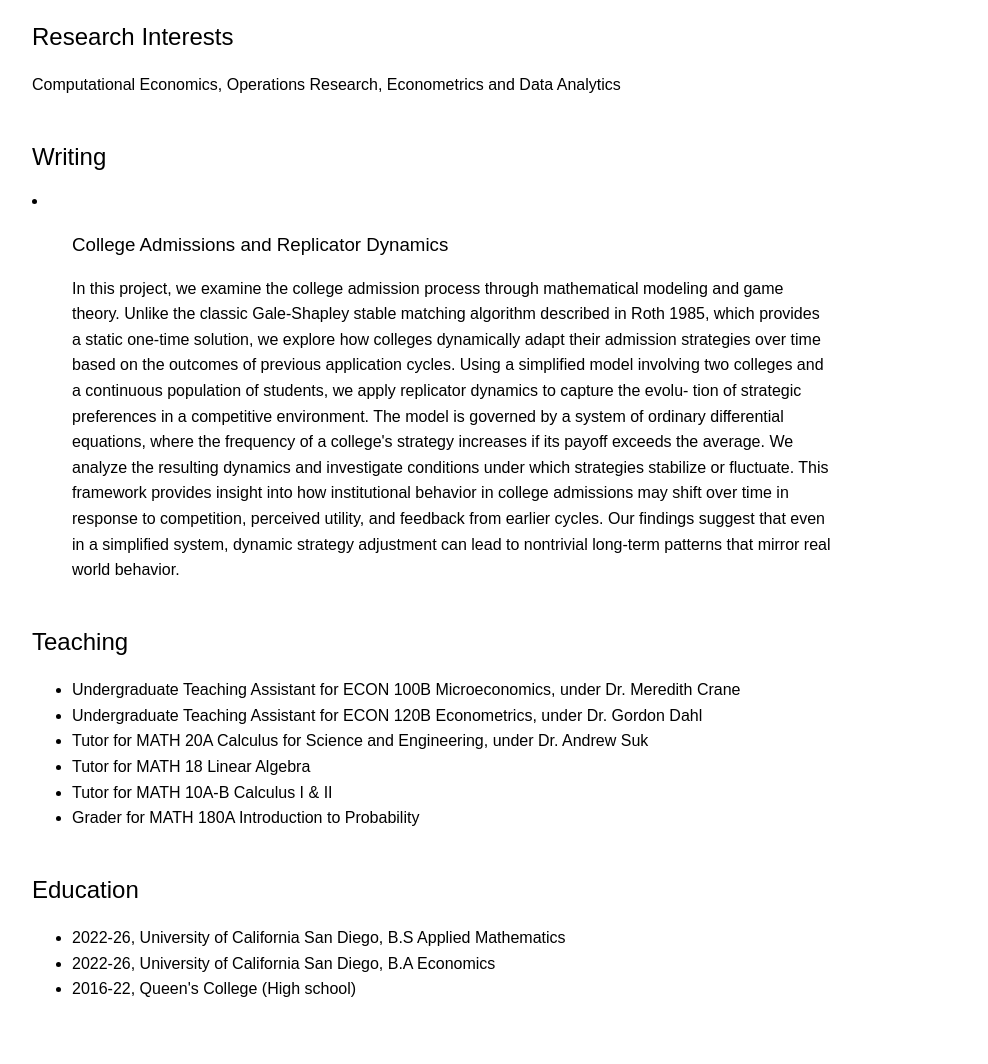
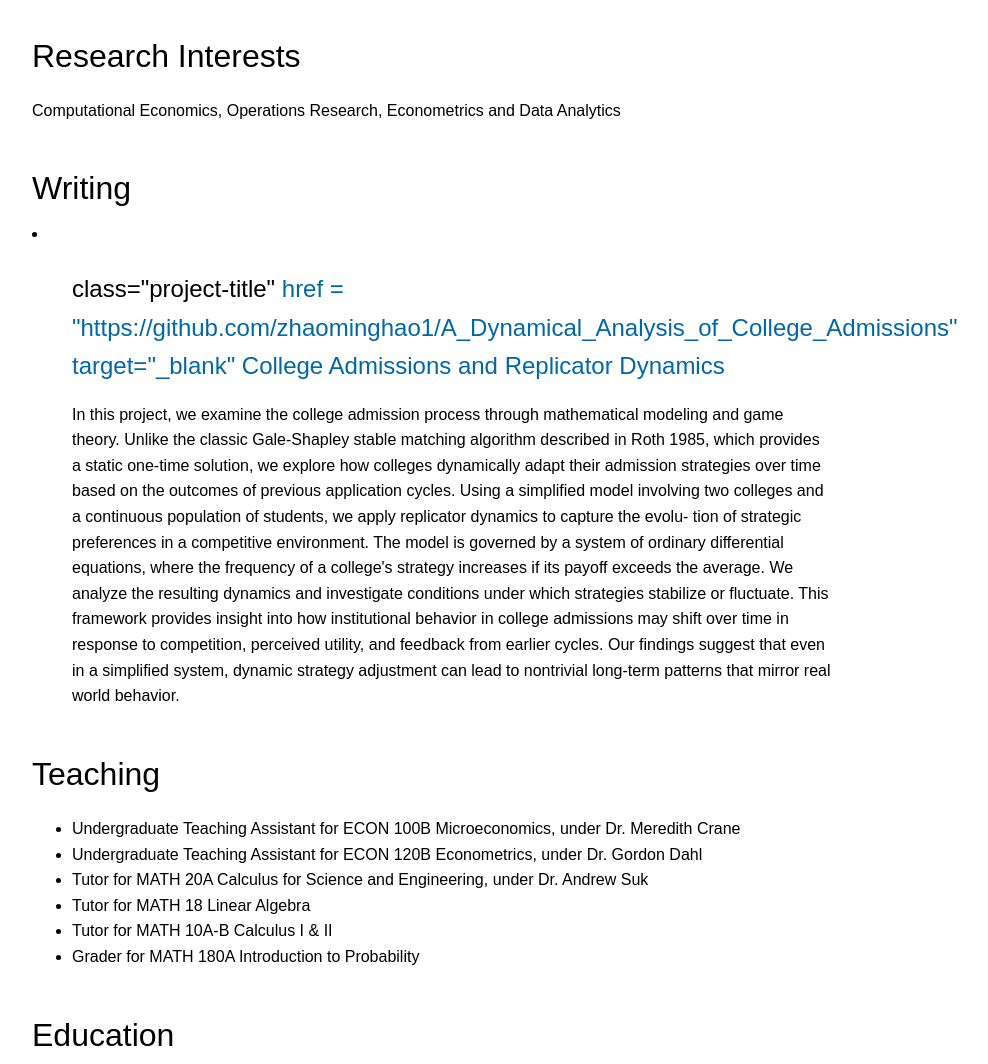
Before and after one commit to zhaominghao1/zhaominghao1.github.io, a plain HTML site: page index.html in a window 1280 px wide. Shown: the part 620-1684 px from the top of the page, without its empty margins (208-1196 px from the left). Drawn offline with Linux system fonts and the light colour scheme.

Commit message:
adding link to title and adding bullet

```diff
--- a/index.html
+++ b/index.html
@@ -35,12 +35,14 @@
         </p>
       </div>
     </section>
-    <section id="greetings"><h2>Greetings</h2><p> Hi there, I am a fourth year undergraduate student double majoring in Applied Mathematics and Economics. I have a strong foundation in Calculus, Econometrics/Statistics, Probability, and Numerical Optimization. I am also familiar with Python, R, Java, STATA, MATLAB, and Latex. Throughout my undergraduate career, I have gained research experience from working as a Research Assistant in the Economics department under the supervision of PhD Candidate Philip Hoxie. My work mostly ranges from data analysis (collecting, visualizing and interpreting) to literature review. I also have conducted a number of independent projects focusing on Causal Inference, Economic Forecasting, Policy Analysis and Game Theory. I am passionate about using my skills in Mathematics and Computation to solve problems in Health Economics. I have strong interests in teaching, and I have served as a teaching assistance for various Economic and Mathematics in UC San Diego.</p></section>
-    <section id="research"><h2>Research Interests</h2><p> Computational Economics, Operations Research, Econometrics and Data Analytics</p></section>
-    <section id="writing"><h2>Writing</h2>
+    <section id="greetings"><h1>Greetings</h1><p> Hi there, I am a fourth year undergraduate student double majoring in Applied Mathematics and Economics. I have a strong foundation in Calculus, Econometrics/Statistics, Probability, and Numerical Optimization. I am also familiar with Python, R, Java, STATA, MATLAB, and Latex. Throughout my undergraduate career, I have gained research experience from working as a Research Assistant in the Economics department under the supervision of PhD Candidate Philip Hoxie. My work mostly ranges from data analysis (collecting, visualizing and interpreting) to literature review. I also have conducted a number of independent projects focusing on Causal Inference, Economic Forecasting, Policy Analysis and Game Theory. I am passionate about using my skills in Mathematics and Computation to solve problems in Health Economics. I have strong interests in teaching, and I have served as a teaching assistance for various Economic and Mathematics in UC San Diego.</p></section>
+    <section id="research"><h1>Research Interests</h1><p> Computational Economics, Operations Research, Econometrics and Data Analytics</p></section>
+    <section id="writing"><h1>Writing</h1>
       <li>
-      <ul>
-      <h3>College Admissions and Replicator Dynamics</h3>
+      <ul><h2>
+        class="project-title"
+        <a> href = "https://github.com/zhaominghao1/A_Dynamical_Analysis_of_College_Admissions" target="_blank"
+        College Admissions and Replicator Dynamics </a> </h2>
       <p> In this project, we examine the college admission process through mathematical
 modeling and game theory. Unlike the classic Gale-Shapley stable matching algorithm
 described in Roth 1985, which provides a static one-time solution, we explore how
@@ -60,13 +62,13 @@ can lead to nontrivial long-term patterns that mirror real world behavior.
     </ul>
       </section>
 
-    <section id="teaching"><h2>Teaching</h2><ul><li>Undergraduate Teaching Assistant for ECON 100B Microeconomics, under Dr. Meredith Crane </li>
+    <section id="teaching"><h1>Teaching</h1><ul><li>Undergraduate Teaching Assistant for ECON 100B Microeconomics, under Dr. Meredith Crane </li>
       <li>Undergraduate Teaching Assistant for ECON 120B Econometrics, under Dr. Gordon Dahl</li>
       <li>Tutor for MATH 20A Calculus for Science and Engineering, under Dr. Andrew Suk </li>
       <li> Tutor for MATH 18 Linear Algebra</li>
       <li> Tutor for MATH 10A-B Calculus I & II</li>
       <li> Grader for MATH 180A Introduction to Probability</li></li></ul></section>
-    <section id="education"><h2>Education</h2><ul>
+    <section id="education"><h1>Education</h1><ul>
       <li> 2022-26, University of California San Diego, B.S Applied Mathematics </li>
       <li> 2022-26, University of California San Diego, B.A Economics </li>
       <li> 2016-22, Queen's College (High school) </li></ul></section>
```
